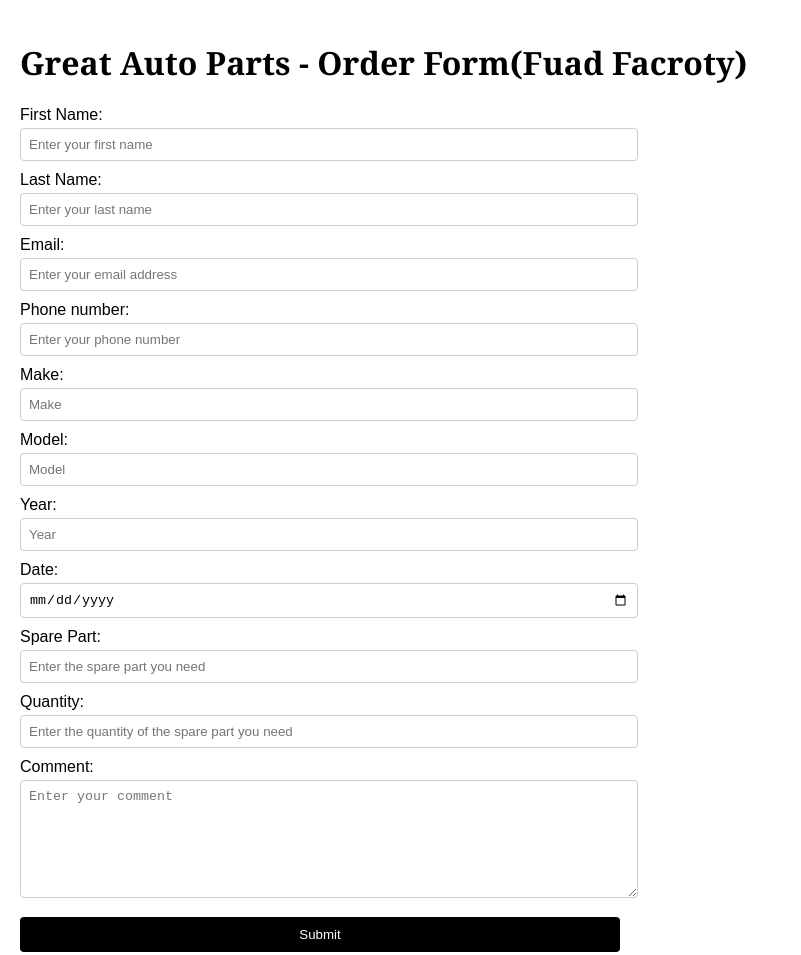
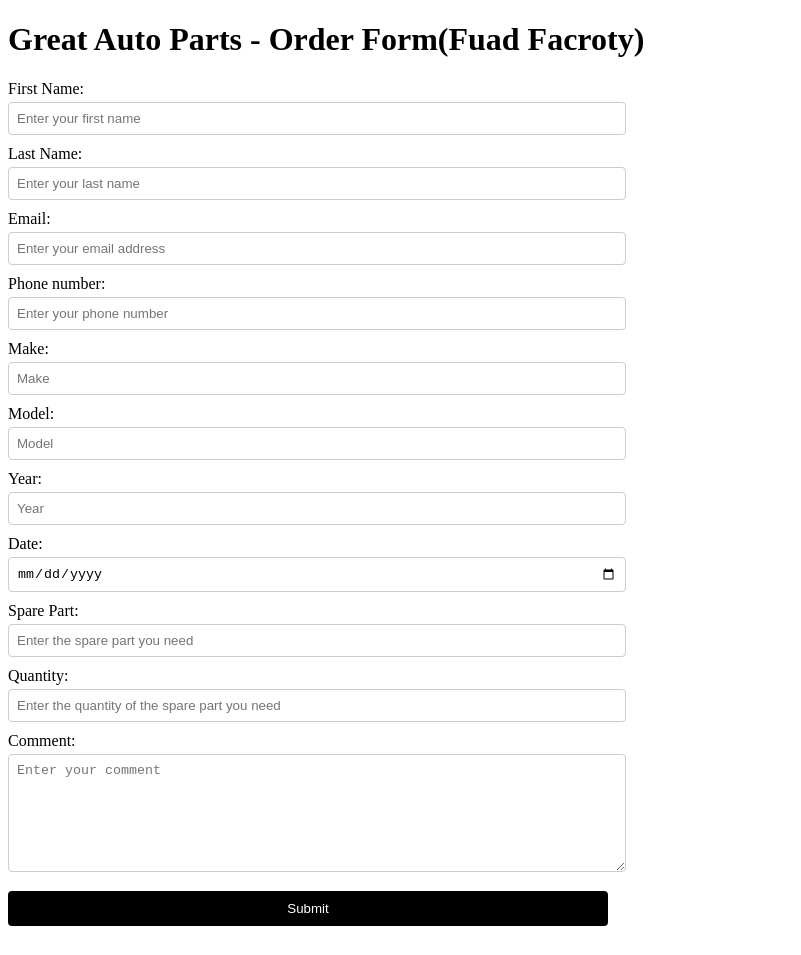
Before and after one commit to FuadAlawi/Great-Auto-Parts---Order-Form, a plain HTML site: page index.html in a window 1280 px wide. Shown: the whole page, without its empty margins (0-801 px from the left). After the commit the page ends 934 px from the top, so only its background shows below. Drawn offline with Linux system fonts and the light colour scheme.

Commit message:
Update index.html

```diff
--- a/index.html
+++ b/index.html
@@ -5,16 +5,7 @@
   <meta name="viewport" content="width=device-width, initial-scale=1.0">
   <title>Great Auto Parts - Order Form(Fuad Factory)</title>
   <style>
-    body {
-      font-family: Arial, sans-serif;
-      background: #fff;
-      margin: 0;
-      padding: 20px;
-      color: #000;
-    }
-    h1 {
-      font-family: Georgia, serif;
-    }
+
     form {
       max-width: 600px;
       margin-left: 0;
```
